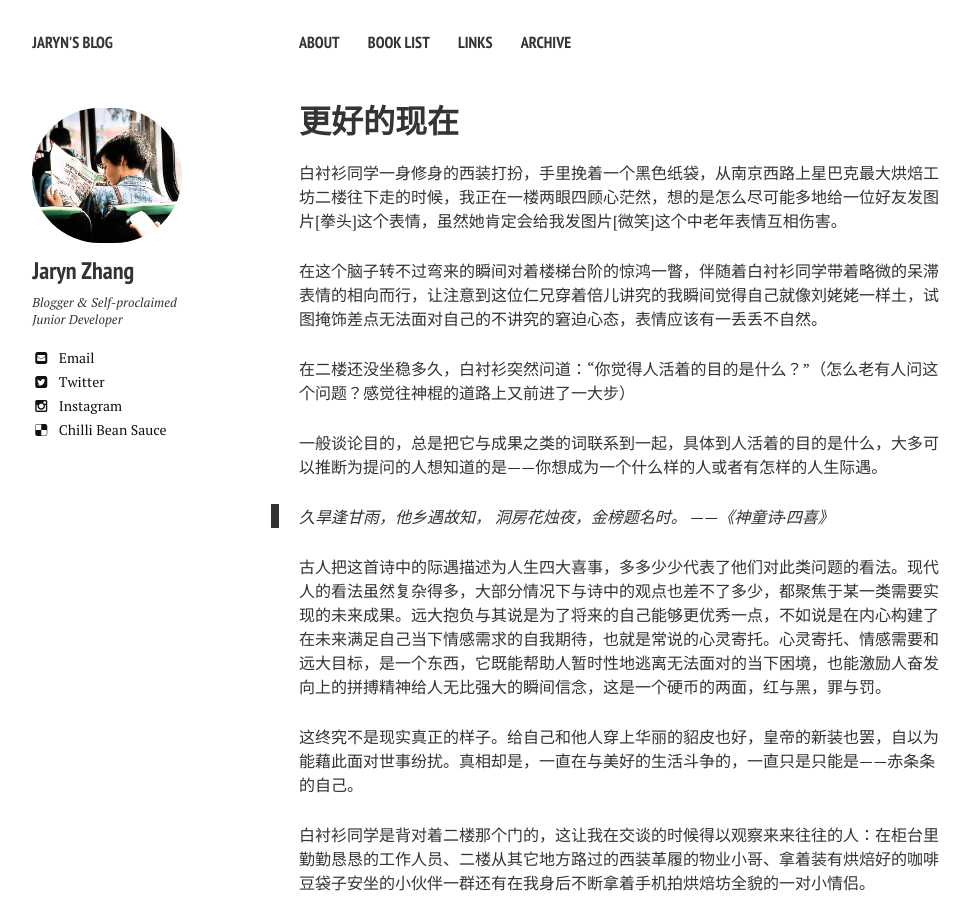
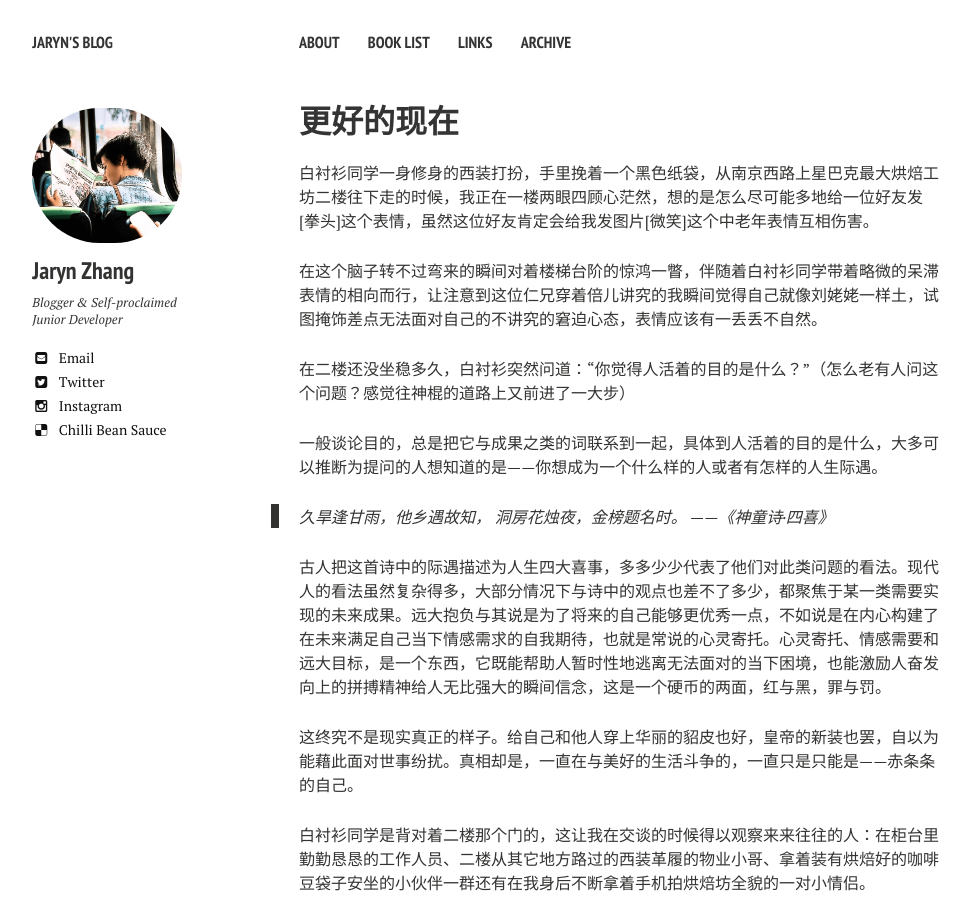
Before and after one commit to jarynzhang/jarynzhang.github.io, a Jekyll site: the page built from _posts/2019-04-27-更好的现在.md, in a window 1280 px wide and 900 px high. Shown: the whole window, without its empty margins (21-991 px from the left). Built offline with Jekyll 4.4.1, drawn with Linux system fonts in a browser that asks for light colours; nearby versions of some CDN libraries; our own code applies the rules of GitHub Pages for plain Markdown files.

Commit message:
Update 2019-04-27-更好的现在.md

```diff
--- a/_posts/2019-04-27-更好的现在.md
+++ b/_posts/2019-04-27-更好的现在.md
@@ -6,7 +6,7 @@ categories:
 ---
 
 
-白衬衫同学一身修身的西装打扮，手里挽着一个黑色纸袋，从南京西路上星巴克最大烘焙工坊二楼往下走的时候，我正在一楼两眼四顾心茫然，想的是怎么尽可能多地给一位好友发图片[拳头]这个表情，虽然她肯定会给我发图片[微笑]这个中老年表情互相伤害。
+白衬衫同学一身修身的西装打扮，手里挽着一个黑色纸袋，从南京西路上星巴克最大烘焙工坊二楼往下走的时候，我正在一楼两眼四顾心茫然，想的是怎么尽可能多地给一位好友发[拳头]这个表情，虽然这位好友肯定会给我发图片[微笑]这个中老年表情互相伤害。
 
 在这个脑子转不过弯来的瞬间对着楼梯台阶的惊鸿一瞥，伴随着白衬衫同学带着略微的呆滞表情的相向而行，让注意到这位仁兄穿着倍儿讲究的我瞬间觉得自己就像刘姥姥一样土，试图掩饰差点无法面对自己的不讲究的窘迫心态，表情应该有一丢丢不自然。
 
```
